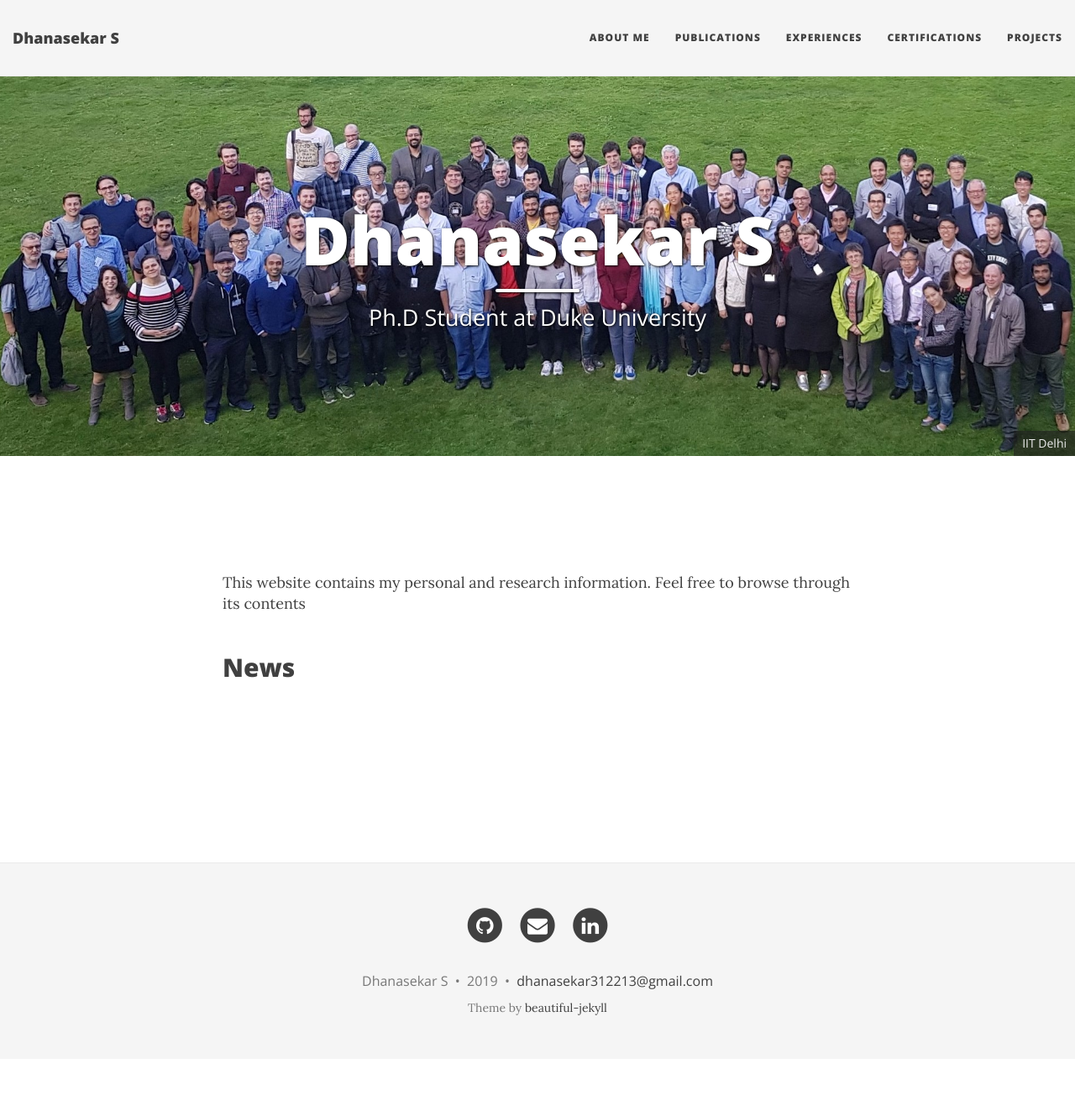
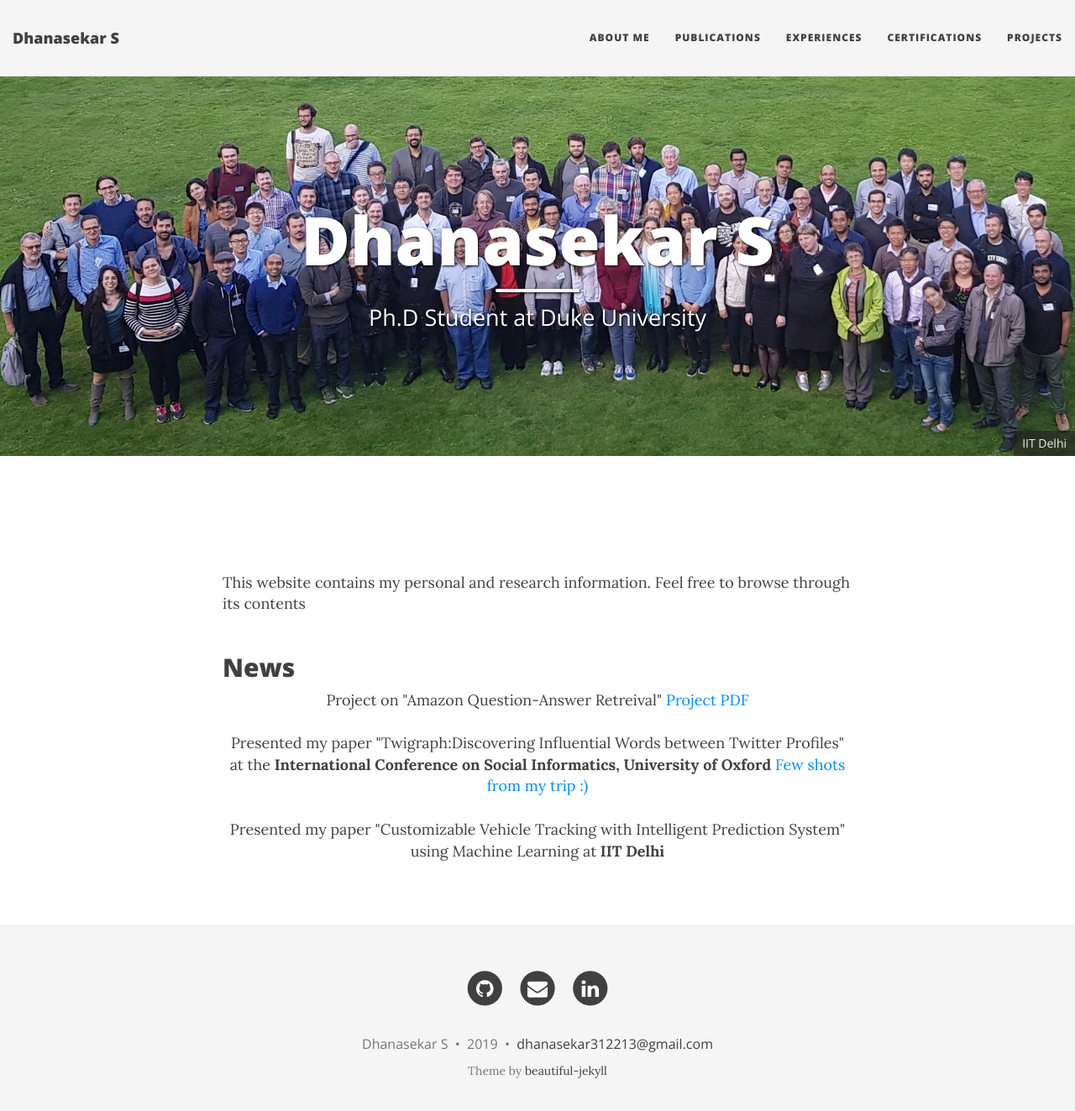
Before and after one commit to Dhanasekar-S/Dhanasekar-S.github.io, a Jekyll site: the page built from index.html, in a window 1280 px wide and 1336 px high. Shown: the top 1323 px of the window at 84% size. Built offline with Jekyll 4.4.1, drawn with Linux system fonts in a browser that asks for light colours; nearby versions of some CDN libraries; the list of posts is cut into pages by our own code.

Commit message:
Update index.html

```diff
--- a/index.html
+++ b/index.html
@@ -30,7 +30,6 @@ This website contains my personal and research information. Feel free to browse
 <br><br>
 
 <h2>News</h2>
-<marquee style="position: relative;" behavior="scroll" align="center" direction="up" scrollamount="2" scrolldelay="5" onmouseover="this.stop()" onmouseout="this.start()" height="150"><br>
 
 <center>Project on "Amazon Question-Answer Retreival" <a href="https://Dhanasekar-S.github.io/research/ECE_590__NLP_Final_Project.pdf" target="_blank">Project PDF</a></center>
 <br>
@@ -38,4 +37,3 @@ This website contains my personal and research information. Feel free to browse
 <br>
 <center>Presented my paper "Customizable Vehicle Tracking with Intelligent Prediction System" using Machine Learning at <b>IIT Delhi</b><br></center>
 <br>
-</marquee>
```
